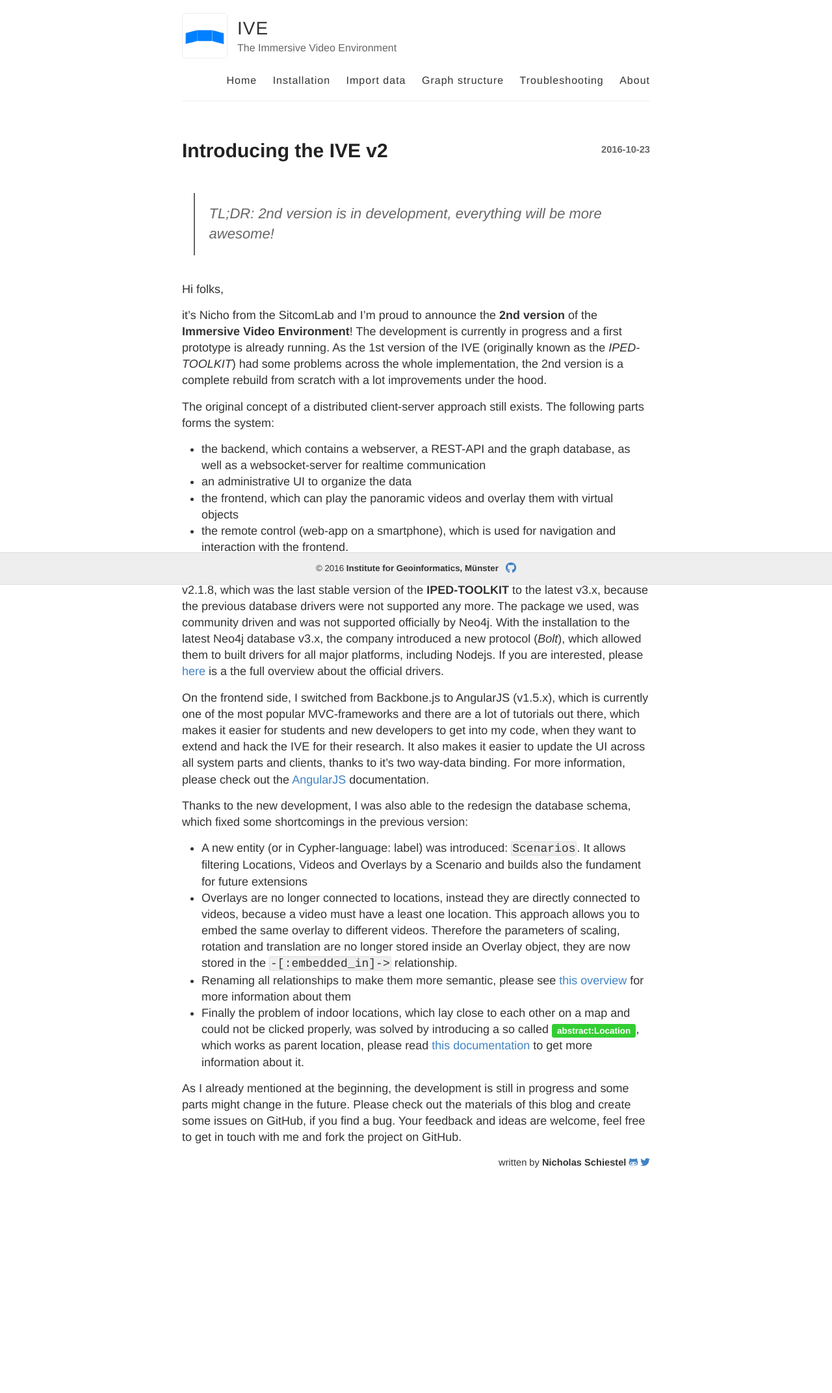
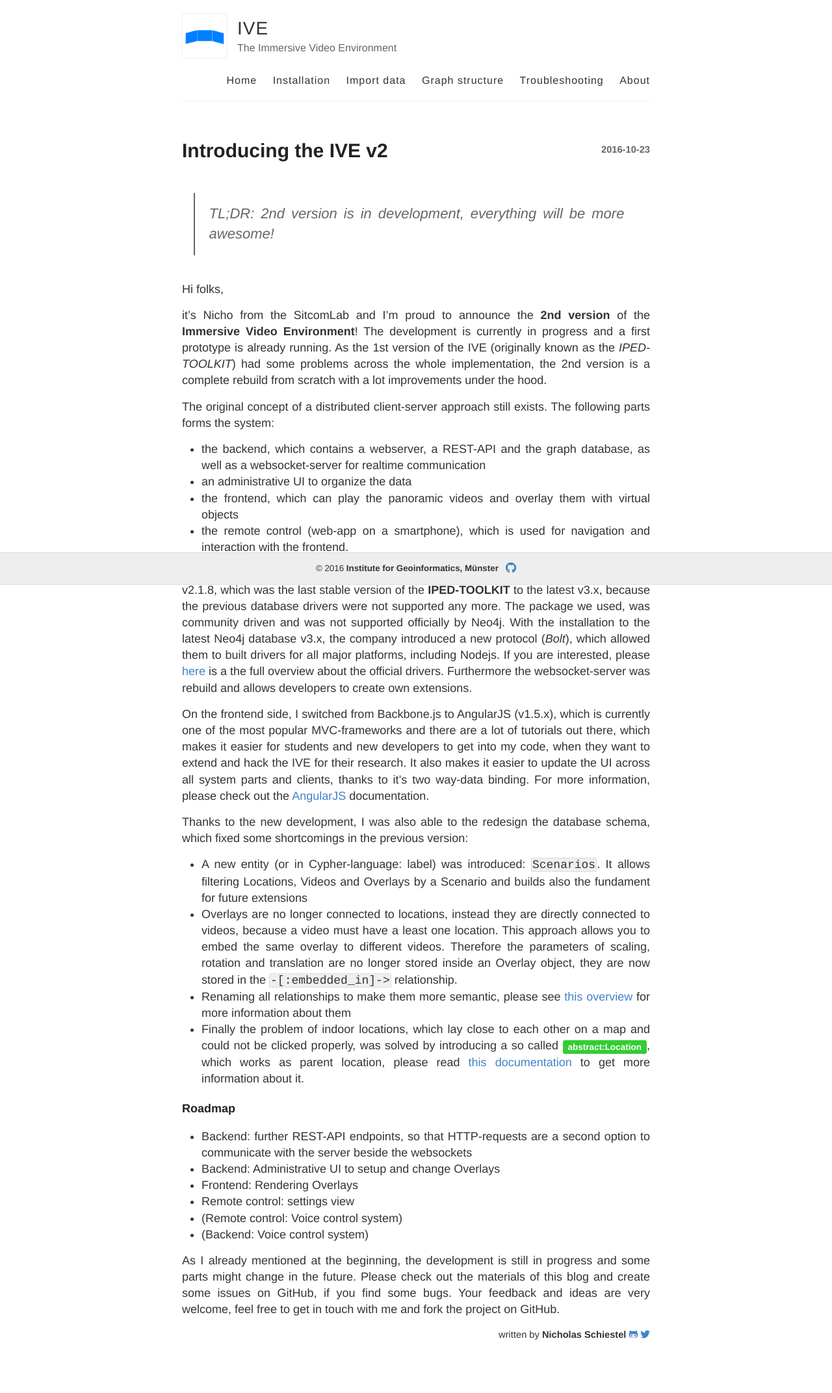
Before and after one commit to sitcomlab/IVE, a Jekyll site: the page built from _posts/2016-10-23-Introducing-v2.md, in a window 1280 px wide. Shown: the whole page at 65% size. Built offline with Jekyll 4.4.1, drawn with Linux system fonts in a browser that asks for light colours; nearby versions of some CDN libraries; before the commit the page ends 1879 px from its top, so only the background shows below that.

Commit message:
Changes
Added roadmap to latest blog post

```diff
--- a/_posts/2016-10-23-Introducing-v2.md
+++ b/_posts/2016-10-23-Introducing-v2.md
@@ -21,6 +21,7 @@
 * the remote control (web-app on a smartphone), which is used for navigation and interaction with the frontend.
 
 The backend is also implemented in Nodejs, but I had to switch from the Neo4j database v2.1.8, which was the last stable version of the **IPED-TOOLKIT** to the latest v3.x, because the previous database drivers were not supported any more. The package we used, was community driven and was not supported officially by Neo4j. With the installation to the latest Neo4j database v3.x, the company introduced a new protocol (*Bolt*), which allowed them to built drivers for all major platforms, including Nodejs. If you are interested, please [here](https://neo4j.com/developer/language-guides/) is a the full overview about the official drivers.
+Furthermore the websocket-server was rebuild and allows developers to create own extensions.
 
 On the frontend side, I switched from Backbone.js to AngularJS (v1.5.x), which is currently one of the most popular MVC-frameworks and there are a lot of tutorials out there, which makes it easier for students and new developers to get into my code, when they want to extend and hack the IVE for their research. It also makes it easier to update the UI across all system parts and clients, thanks to it's two way-data binding. For more information, please check out the [AngularJS](https://angularjs.org) documentation.
 
@@ -31,4 +32,12 @@
 * Renaming all relationships to make them more semantic, please see [this overview](/graph/#relationships) for more information about them
 * Finally the problem of indoor locations, which lay close to each other on a map and could not be clicked properly, was solved by introducing a so called <span class="label label-abstract-location">abstract:Location</span>, which works as parent location, please read [this documentation](/graph/#parent-location-approach) to get more information about it.
 
-As I already mentioned at the beginning, the development is still in progress and some parts might change in the future. Please check out the materials of this blog and create some issues on GitHub, if you find a bug. Your feedback and ideas are welcome, feel free to get in touch with me and fork the project on GitHub.
+###### Roadmap
+* Backend: further REST-API endpoints, so that HTTP-requests are a second option to communicate with the server beside the websockets
+* Backend: Administrative UI to setup and change Overlays
+* Frontend: Rendering Overlays
+* Remote control: settings view
+* (Remote control: Voice control system)
+* (Backend: Voice control system)
+
+As I already mentioned at the beginning, the development is still in progress and some parts might change in the future. Please check out the materials of this blog and create some issues on GitHub, if you find some bugs. Your feedback and ideas are very welcome, feel free to get in touch with me and fork the project on GitHub.
--- a/style.scss
+++ b/style.scss
@@ -23,6 +23,7 @@
     max-width: 740px;
     padding: 0 10px;
     width: 100%;
+    text-align: justify;
 }
 
 h1,
```
